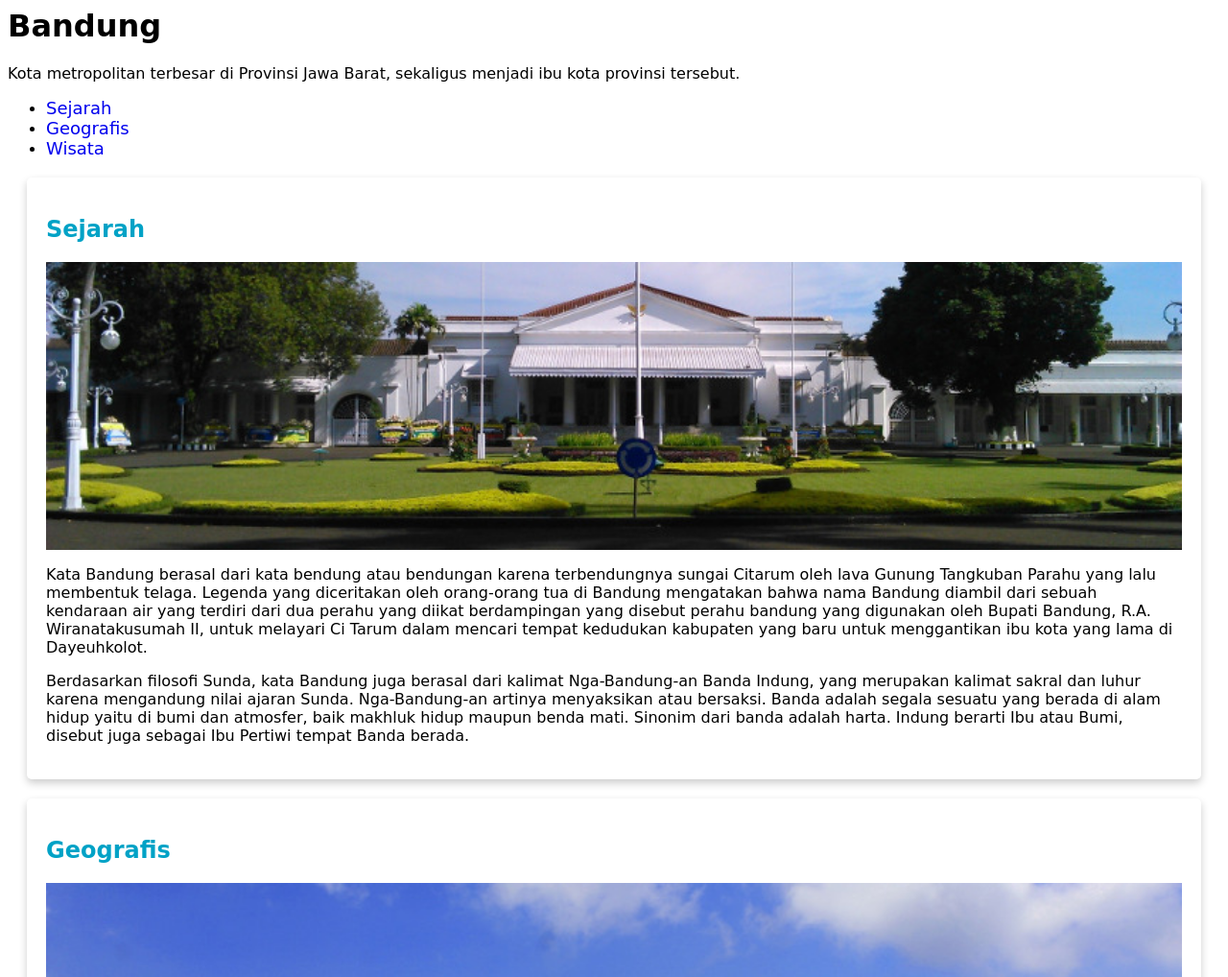
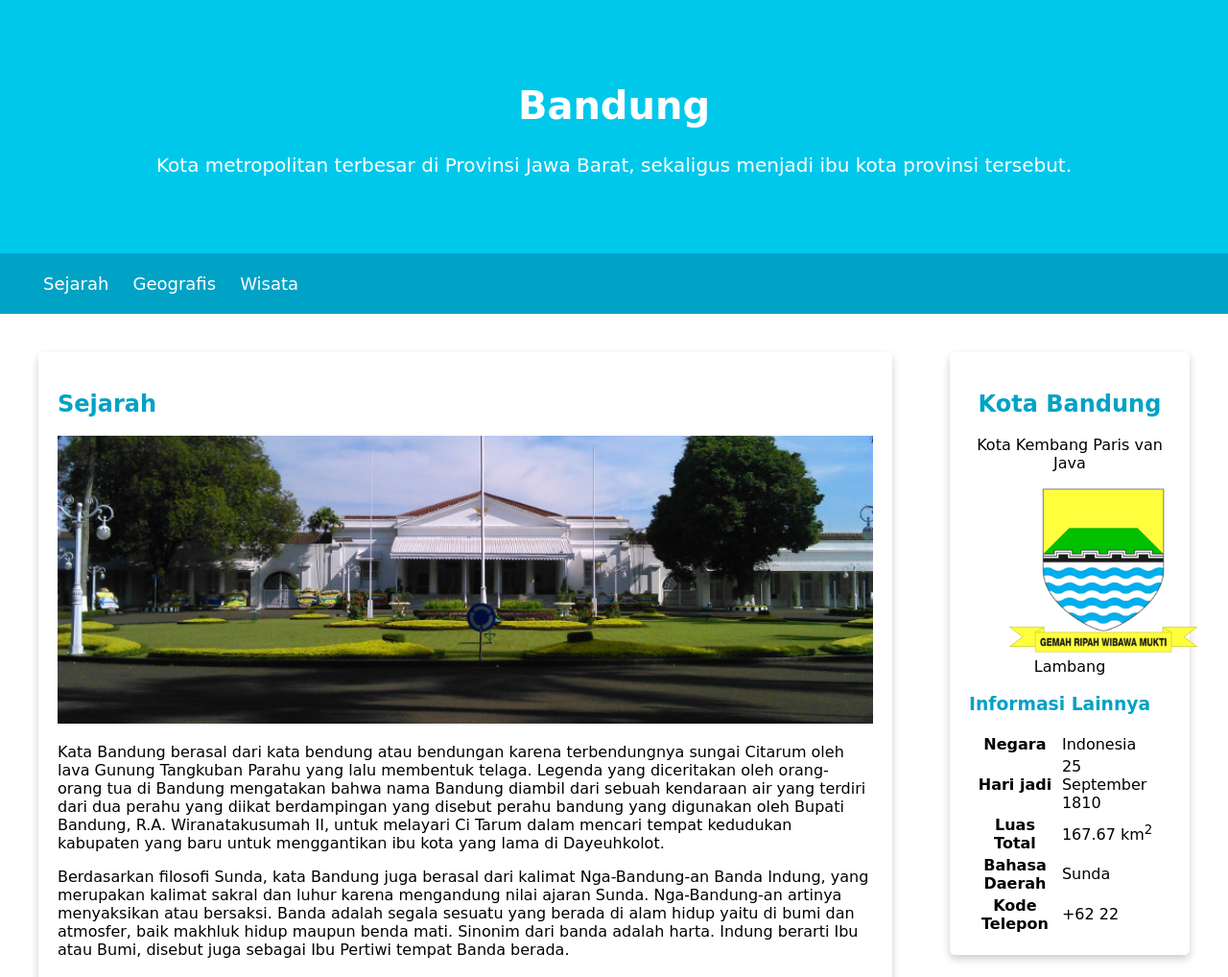
Before and after one commit to Cuncis/dicoding-website-dasar, a plain HTML site: page index.html in a window 1280 px wide. Shown: the top 1018 px of the page at 96% size. Drawn offline with Linux system fonts and the light colour scheme; a web font is replaced by a local one.

Commit message:
second commit

```diff
--- a/assets/styles/style.css
+++ b/assets/styles/style.css
@@ -1,5 +1,11 @@
 body {
   font-family: 'Single Day', cursive;
+  margin: 0;
+  padding: 0;
+}
+
+* {
+  box-sizing: border-box;
 }
 
 h2,
@@ -17,6 +23,8 @@ nav a {
   font-size: 18px;
   font-weight: 400;
   text-decoration: none;
+
+  color: white;
 }
 
 nav a:hover {
@@ -44,3 +52,58 @@ nav a:hover {
   padding: 20px;
   margin: 20px;
 }
+
+.jumbotron {
+  font-size: 20px;
+  padding: 60px;
+  background-color: #00c8eb;
+  text-align: center;
+  color: white;
+}
+
+nav li {
+  display: inline;
+  list-style-type: none;
+  margin-right: 20px;
+}
+
+.profile img {
+  width: 200px;
+}
+
+nav {
+  background-color: #00a2c6;
+  padding: 5px;
+
+  position: sticky;
+  top: 0;
+}
+
+main {
+  padding: 20px;
+
+  overflow: auto;
+}
+
+#content {
+  float: left;
+  width: 75%;
+}
+
+aside {
+  float: right;
+  width: 25%;
+
+  padding-left: 20px;
+}
+
+header {
+  display: inline;
+}
+
+@media screen and (max-width:1000px) {
+  #content, aside {
+    width: 100%;
+    padding: 0;
+  }
+}
--- a/index.html
+++ b/index.html
@@ -1,23 +1,32 @@
-<html lang="en">
+<!DOCTYPE html>
+<html>
   <head>
-    <meta charset="UTF-8" />
-    <meta name="viewport" content="width=device-width, initial-scale=1.0" />
+    <meta charset="utf-8" />
+
     <title>Halaman Profil Bandung</title>
+
+    <!-- My Own Styles -->
     <link rel="stylesheet" href="assets/styles/style.css" />
+
+    <!-- Google Fonts -->
     <link rel="preconnect" href="https://fonts.googleapis.com" />
     <link rel="preconnect" href="https://fonts.gstatic.com" crossorigin />
     <link
-      href="https://fonts.googleapis.com/css2?family=Single+Day&display=swap"
+      href="https://fonts.googleapis.com/css2?family=Quicksand:wght@400;700&display=swap"
       rel="stylesheet"
     />
   </head>
+
   <body>
     <header>
+      <div class="jumbotron">
         <h1>Bandung</h1>
         <p>
-        Kota metropolitan terbesar di Provinsi Jawa Barat, sekaligus menjadi ibu
-        kota provinsi tersebut.
+          Kota metropolitan terbesar di Provinsi Jawa Barat, sekaligus menjadi ibu kota provinsi
+          tersebut.
         </p>
+      </div>
+
       <nav>
         <ul>
           <li>
@@ -34,49 +43,47 @@
     </header>
 
     <main>
+      <!-- Konten artikel -->
       <div id="content">
-        <article id="history" class="card">
+        <article id="sejarah" class="card">
           <h2>Sejarah</h2>
-          <img src="assets/images/history.jpg" alt="Image history" class="featured-image"/>
+          <img src="assets/images/history.jpg" alt="sejarah" class="featured-image" />
           <p>
-            Kata Bandung berasal dari kata bendung atau bendungan karena
-            terbendungnya sungai Citarum oleh lava Gunung Tangkuban Parahu yang
-            lalu membentuk telaga. Legenda yang diceritakan oleh orang-orang tua
-            di Bandung mengatakan bahwa nama Bandung diambil dari sebuah
-            kendaraan air yang terdiri dari dua perahu yang diikat berdampingan
-            yang disebut perahu bandung yang digunakan oleh Bupati Bandung, R.A.
-            Wiranatakusumah II, untuk melayari Ci Tarum dalam mencari tempat
-            kedudukan kabupaten yang baru untuk menggantikan ibu kota yang lama
-            di Dayeuhkolot.
+            Kata Bandung berasal dari kata bendung atau bendungan karena terbendungnya sungai
+            Citarum oleh lava Gunung Tangkuban Parahu yang lalu membentuk telaga. Legenda yang
+            diceritakan oleh orang-orang tua di Bandung mengatakan bahwa nama Bandung diambil dari
+            sebuah kendaraan air yang terdiri dari dua perahu yang diikat berdampingan yang disebut
+            perahu bandung yang digunakan oleh Bupati Bandung, R.A. Wiranatakusumah II, untuk
+            melayari Ci Tarum dalam mencari tempat kedudukan kabupaten yang baru untuk menggantikan
+            ibu kota yang lama di Dayeuhkolot.
           </p>
+
           <p>
-            Berdasarkan filosofi Sunda, kata Bandung juga berasal dari kalimat
-            Nga-Bandung-an Banda Indung, yang merupakan kalimat sakral dan luhur
-            karena mengandung nilai ajaran Sunda. Nga-Bandung-an artinya
-            menyaksikan atau bersaksi. Banda adalah segala sesuatu yang berada
-            di alam hidup yaitu di bumi dan atmosfer, baik makhluk hidup maupun
-            benda mati. Sinonim dari banda adalah harta. Indung berarti Ibu atau
-            Bumi, disebut juga sebagai Ibu Pertiwi tempat Banda berada.
+            Berdasarkan filosofi Sunda, kata Bandung juga berasal dari kalimat Nga-Bandung-an Banda
+            Indung, yang merupakan kalimat sakral dan luhur karena mengandung nilai ajaran Sunda.
+            Nga-Bandung-an artinya menyaksikan atau bersaksi. Banda adalah segala sesuatu yang
+            berada di alam hidup yaitu di bumi dan atmosfer, baik makhluk hidup maupun benda mati.
+            Sinonim dari banda adalah harta. Indung berarti Ibu atau Bumi, disebut juga sebagai Ibu
+            Pertiwi tempat Banda berada.
           </p>
         </article>
 
-        <article id="geography" class="card">
+        <article id="geografis" class="card">
           <h2>Geografis</h2>
-          <img src="assets/images/geografis.jpg" alt="Image greography" class="featured-image"/>
+          <img src="assets/images/geografis.jpg" alt="geografis" class="featured-image" />
           <p>
-            Kota Bandung dikelilingi oleh pegunungan, sehingga bentuk morfologi
-            wilayahnya bagaikan sebuah mangkok raksasa,[9] secara geografis kota
-            ini terletak di tengah-tengah provinsi Jawa Barat, serta berada pada
-            ketinggian ±768 m di atas permukaan laut, dengan titik tertinggi di
-            berada di sebelah utara dengan ketinggian 1.050 meter di atas
-            permukaan laut dan sebelah selatan merupakan kawasan rendah dengan
-            ketinggian 675 meter di atas permukaan laut.
+            Kota Bandung dikelilingi oleh pegunungan, sehingga bentuk morfologi wilayahnya bagaikan
+            sebuah mangkok raksasa,[9] secara geografis kota ini terletak di tengah-tengah provinsi
+            Jawa Barat, serta berada pada ketinggian ±768 m di atas permukaan laut, dengan titik
+            tertinggi di berada di sebelah utara dengan ketinggian 1.050 meter di atas permukaan
+            laut dan sebelah selatan merupakan kawasan rendah dengan ketinggian 675 meter di atas
+            permukaan laut.
           </p>
+
           <p>
-            Kota Bandung dialiri dua sungai utama, yaitu Sungai Cikapundung dan
-            Sungai Citarum beserta anak-anak sungainya yang pada umumnya
-            mengalir ke arah selatan dan bertemu di Sungai Citarum. Dengan
-            kondisi yang demikian, Bandung selatan sangat rentan terhadap
+            Kota Bandung dialiri dua sungai utama, yaitu Sungai Cikapundung dan Sungai Citarum
+            beserta anak-anak sungainya yang pada umumnya mengalir ke arah selatan dan bertemu di
+            Sungai Citarum. Dengan kondisi yang demikian, Bandung selatan sangat rentan terhadap
             masalah banjir terutama pada musim hujan.
           </p>
         </article>
@@ -84,50 +91,48 @@
         <article id="wisata" class="card">
           <h2>Wisata</h2>
           <p>
-            Sejak dibukanya Jalan Tol Cipularang, kota Bandung telah menjadi
-            tujuan utama dalam menikmati liburan akhir pekan terutama dari
-            masyarakat yang berasal dari Jakarta sekitarnya. Selain menjadi kota
-            wisata belanja, kota Bandung juga dikenal dengan sejumlah besar
-            bangunan lama berarsitektur peninggalan Belanda.
+            Sejak dibukanya Jalan Tol Cipularang, kota Bandung telah menjadi tujuan utama dalam
+            menikmati liburan akhir pekan terutama dari masyarakat yang berasal dari Jakarta
+            sekitarnya. Selain menjadi kota wisata belanja, kota Bandung juga dikenal dengan
+            sejumlah besar bangunan lama berarsitektur peninggalan Belanda.
           </p>
 
           <section>
             <h3>Farm House Lembang</h3>
-            <img src="assets/images/farm-house.jpg" alt="farm house" class="featured-image"/>
+            <img src="assets/images/farm-house.jpg" alt="farm house" class="featured-image" />
             <p>
-              Berada di jalur utama Bandung-Lembang, Farm House menjadi objek
-              wisata yang tidak pernah sepi pengunjung. Selain karena letaknya
-              strategis, kawasan ini juga menghadirkan nuansa wisata khas Eropa.
-              Semua itu diterapkan dalam bentuk spot swafoto Instagramable.
+              Berada di jalur utama Bandung-Lembang, Farm House menjadi objek wisata yang tidak
+              pernah sepi pengunjung. Selain karena letaknya strategis, kawasan ini juga
+              menghadirkan nuansa wisata khas Eropa. Semua itu diterapkan dalam bentuk spot swafoto
+              Instagramable.
             </p>
           </section>
 
           <section>
             <h3>Observatorium Bosscha</h3>
-            <img src="assets/images/bosscha.jpg" alt="bosscha" class="featured-image"/>
+            <img src="assets/images/bosscha.jpg" alt="bosscha" class="featured-image" />
             <p>
-              Memiliki beberapa teleskop, antara lain, Refraktor Ganda Zeiss,
-              Schmidt Bimasakti, Refraktor Bamberg, Cassegrain GOTO, dan
-              Teleskop Surya. Refraktor Ganda Zeiss adalah jenis teleskop
-              terbesar untuk meneropong bintang. Benda ini diletakkan pada atap
-              kubah sehingga saat teropong digunakan, atap tersebut harus
-              dibuka. Observatorium Bosscha boleh dikunjungi oleh siapapun,
-              tanpa tiket. Namun, bagi yang ingin menggunakan teleskop Zeiss,
-              wajib mendaftarkan diri. Untuk instansi atau lembaga pendidikan,
-              diberikan jadwal hari Selasa sampai Jumat. Sementara itu,
-              kunjungan individu dibuka setiap hari Sabtu.
+              Memiliki beberapa teleskop, antara lain, Refraktor Ganda Zeiss, Schmidt Bimasakti,
+              Refraktor Bamberg, Cassegrain GOTO, dan Teleskop Surya. Refraktor Ganda Zeiss adalah
+              jenis teleskop terbesar untuk meneropong bintang. Benda ini diletakkan pada atap kubah
+              sehingga saat teropong digunakan, atap tersebut harus dibuka. Observatorium Bosscha
+              boleh dikunjungi oleh siapapun, tanpa tiket. Namun, bagi yang ingin menggunakan
+              teleskop Zeiss, wajib mendaftarkan diri. Untuk instansi atau lembaga pendidikan,
+              diberikan jadwal hari Selasa sampai Jumat. Sementara itu, kunjungan individu dibuka
+              setiap hari Sabtu.
             </p>
           </section>
         </article>
       </div>
 
-      <!-- Side Content -->
-      <article class="profile">
+      <!-- Konten samping -->
+      <aside>
+        <article class="profile card">
           <header>
             <h2>Kota Bandung</h2>
-          <p>Kota Kembang Paris Van Java</p>
+            <p>Kota Kembang Paris van Java</p>
             <figure>
-            <img src="assets/images/bandung-badge.png" alt="Bandung Badge" />
+              <img src="assets/images/bandung-badge.png" />
               <figcaption>Lambang</figcaption>
             </figure>
           </header>
@@ -141,7 +146,7 @@
                 <td>Indonesia</td>
               </tr>
               <tr>
-              <th>Hari Jadi</th>
+                <th>Hari jadi</th>
                 <td>25 September 1810</td>
               </tr>
               <tr>
@@ -153,17 +158,17 @@
                 <td>Sunda</td>
               </tr>
               <tr>
-              <th>Kode Telpon</th>
+                <th>Kode Telepon</th>
                 <td>+62 22</td>
               </tr>
             </table>
           </section>
         </article>
-      <br><br>
+      </aside>
     </main>
 
     <footer>
-      <p>Belajar Dasar Pemrograman Web &#169; 2024, Dicoding Academy</p>
+      <p>Belajar Dasar Pemrograman Web &#169; 2019, Dicoding Academy</p>
     </footer>
   </body>
 </html>
```
Lines whose indentation alone changed are shown as unchanged.
